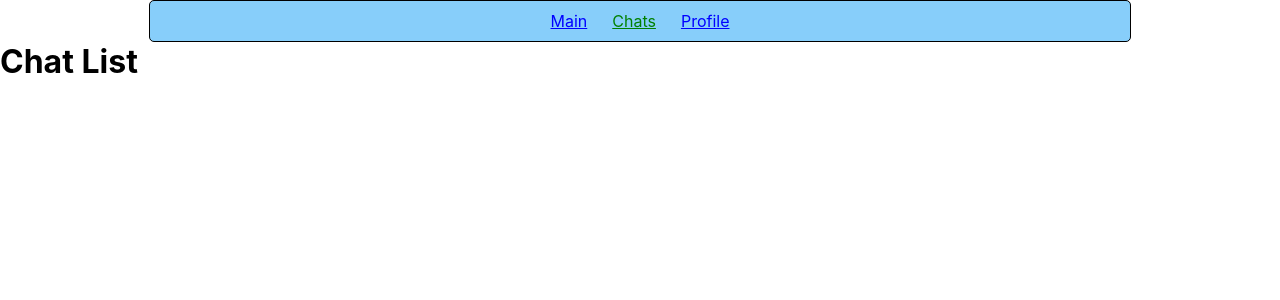
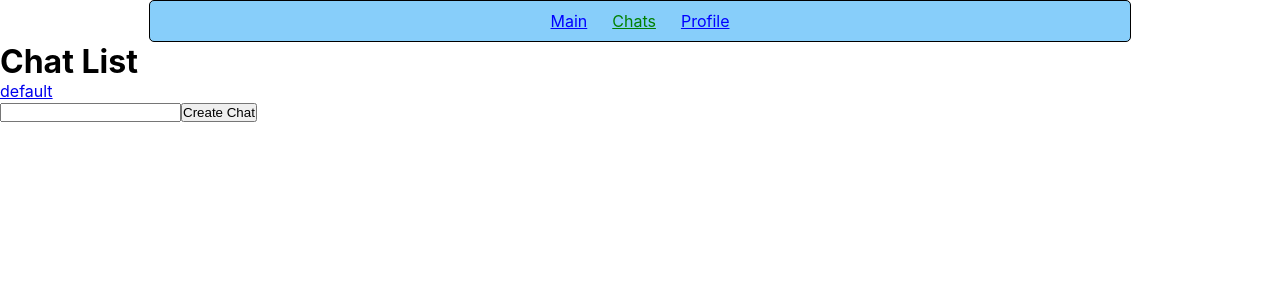
Before and after one commit to ychkydyk/React_GB_Morozov, a React (Create React App) app: page /chats in a window 1280 px wide. Shown: the top 300 px of the page. Built offline with nearby package versions, Linux system fonts and the light colour scheme.

Commit message:
+lesson 4 complete

```diff
--- a/package.json
+++ b/package.json
@@ -9,6 +9,7 @@
     "@testing-library/jest-dom": "^5.16.5",
     "@testing-library/react": "^13.4.0",
     "@testing-library/user-event": "^13.5.0",
+    "nanoid": "^4.0.0",
     "react": "^18.2.0",
     "react-dom": "^18.2.0",
     "react-router-dom": "^6.4.5",
--- a/src/App.js
+++ b/src/App.js
@@ -1,21 +1,64 @@
 import { Routes, Route } from "react-router-dom";
+import { useState } from "react";
 
 import { NavBar } from './components/NavBar/NavBar'
 import { MainPage } from "./Pages/MainPage";
 import { ChatsPage } from "./Pages/ChatsPage";
 import { ProfilePage } from "./Pages/ProfilePage";
+import { ChatList } from "./components/ChatList/ChatList";
+import {nanoid} from "nanoid";
 
-import { ChatList } from "./components/ChatList/ChatList";
+const defaultMessages = {
+    default: [
+        {
+            author: 'Me',
+            text: 'Продам гараж'
+         },
+        {
+            author: 'Me',
+            text: 'Просто объявление'
+         }
+]}
 
 export function App() {
+    const [messages, setMessages] = useState(defaultMessages)
+
+    const chats = Object.keys(messages).map((chat)=>({
+            id: nanoid(),
+            name: chat
+        }
+    ))
+
+    const onAddChat = (newChat) => {
+        setMessages({
+            ...messages,
+            [newChat.name]: []
+        })
+    }
+
+    const onAddMessage = (chatId, newMessage) => {
+        setMessages({
+            ...messages,
+            [chatId]: [messages[chatId], newMessage]
+        })
+    }
+
     return (
         <>
             <Routes>
                 <Route path='/' element={<NavBar />}>
                     <Route index element={<MainPage />}></Route>
                     <Route path="chats" >
-                        <Route index element={<ChatList />} />
-                        <Route path=":chatId" element={<ChatsPage />} />
+                        <Route index element={<ChatList chats={chats} onAddChat={onAddChat} />} />
+                        <Route
+                            path=":chatId"
+                            element={<ChatsPage
+                                onAddChat={onAddChat}
+                                chats={chats}
+                                messages={messages}
+                                onAddMessage={onAddMessage}
+
+                            />} />
                     </Route>
                     <Route path="profile" element={<ProfilePage />}></Route>
                 </Route>
--- a/src/Pages/ChatsPage.jsx
+++ b/src/Pages/ChatsPage.jsx
@@ -2,6 +2,7 @@ import {MessageList} from "../components/MessageList/MessageList";
 
 import {Form} from "../components/Form/Form";
 import {useEffect, useState} from "react";
+import {useParams, Navigate} from "react-router-dom";
 
 
 import * as React from 'react';
@@ -13,8 +14,9 @@ import {ChatList} from "../components/ChatList/ChatList";
 
 
 
-export function ChatsPage () {
-    const [messages, setMessages] = useState([])
+export function ChatsPage ({onAddChat, onAddMessage, messages, chats}) {
+
+    const {chatId} = useParams()
 
     const  Item = styled(Paper)(({ theme }) => ({
         backgroundColor: theme.palette.mode === 'dark' ? '#1A2027' : '#fff',
@@ -24,37 +26,47 @@ export function ChatsPage () {
         color: theme.palette.text.secondary,
     }));
 
-    const addMessage = (newMessage) => {
-        setMessages([...messages, newMessage])
-    }
-    useEffect(()=>{
-        if (messages.length > 0 && messages[messages.length -1].author === 'Me') {
+    useEffect(() => {
+        if (chatId &&
+            messages[chatId]?.length > 0 &&
+            messages[chatId][messages[chatId].length - 1].author === 'Me'
+        ) {
             const timeout = setTimeout(() => {
-                addMessage({
+                onAddMessage(chatId, {
                     author: 'bot',
                     text: 'Отъебись!'
                 })
             }, 1500)
-            return() => {
+
+            return () => {
                 clearTimeout(timeout)
             }
         }
-// eslint-disable-next-line react-hooks/exhaustive-deps
-    },[messages])
+    }, [chatId, messages])
 
+    const handleAddMessage = (message) => {
+        if (chatId) {
+            onAddMessage(chatId, message)
+        }
+    }
 
+if(chatId && !messages[chatId]) {
+    return <Navigate to="/chats" replace />
+}
     return (
             <>
                 <Box sx={{ flexGrow: 1 }}>
                     <Grid container spacing={2}>
                         <Grid item xs={3}>
-                            <Item><ChatList /></Item>
+                            <Item>
+                                <ChatList chats={chats}  onAddChat={onAddChat} />
+                            </Item>
                         </Grid>
                         <Grid item xs={9}>
                             <Item>
                                 <h1 style={{color: 'darkgreen'}}>Welcome to chat!!!</h1>
-                                <Form addMessage={addMessage}/>
-                                <MessageList messages={messages}/>
+                                <Form addMessage={handleAddMessage}/>
+                                <MessageList messages={chatId ? messages[chatId] : []}/>
                             </Item>
                         </Grid>
                     </Grid>
--- a/src/components/ChatList/ChatList.jsx
+++ b/src/components/ChatList/ChatList.jsx
@@ -1,7 +1,43 @@
-export function ChatList() {
+import { nanoid } from 'nanoid';
+import { useState} from "react";
+import { Link } from "react-router-dom";
+
+export function ChatList({onAddChat, chats}) {
+    const [value, setValue] = useState('')
+
+    const handleChange = (e) => {
+        setValue(e.target.value)
+    }
+
+    const handleSubmit = (e) => {
+        e.preventDefault()
+        onAddChat({
+            id: nanoid(),
+            name: value
+        })
+    }
+
     return (
         <>
             <h1>Chat List</h1>
+            <ul>
+                {chats.map((chat)=> (
+                    <li key={chat.id}>
+                        <Link to={`/chats/${chat.name}`}>
+                            {chat.name}
+                        </Link>
+                    </li>
+                    ))}
+
+            </ul>
+            <form onSubmit={handleSubmit}>
+                <input
+                    type="text"
+                    value={value}
+                    onChange={handleChange}
+                />
+                <button type="submit">Create Chat</button>
+            </form>
         </>
     )
 }
--- a/src/components/MessageList/MessageList.jsx
+++ b/src/components/MessageList/MessageList.jsx
@@ -5,11 +5,10 @@ export function MessageList({messages}) {
         <>
             <h1 style={{color: 'darkgreen'}}>MessageList</h1>
             <ul>
-                {messages.map((item,idx) => (
-                    <li key={idx}>{item.author}:{item.text}</li>
+                {messages.map((message,index) => (
+                    <li key={index}>{message.author}:{message.text}</li>
                 ))}
             </ul>
-
         </>
     )
 }
```
Also changed, not shown: 1 other file (tests, documents, lock files or other folders).
